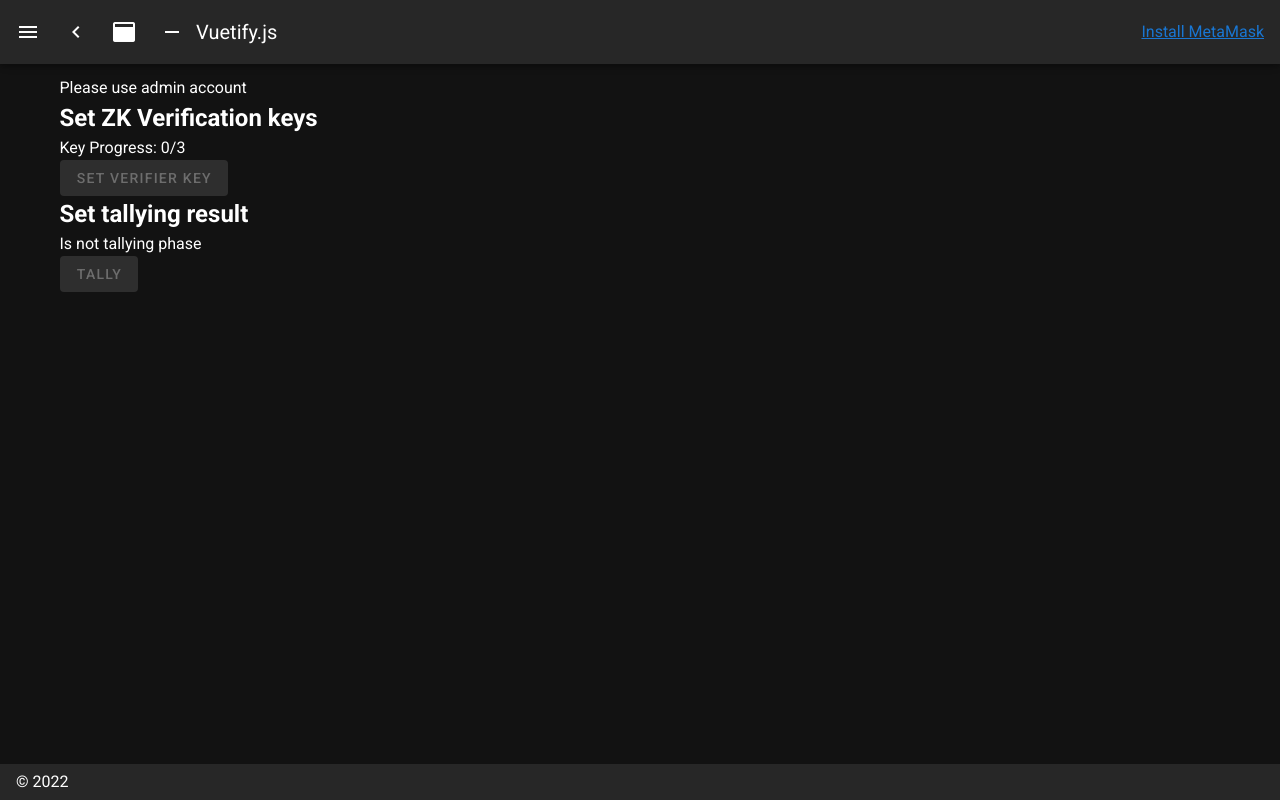
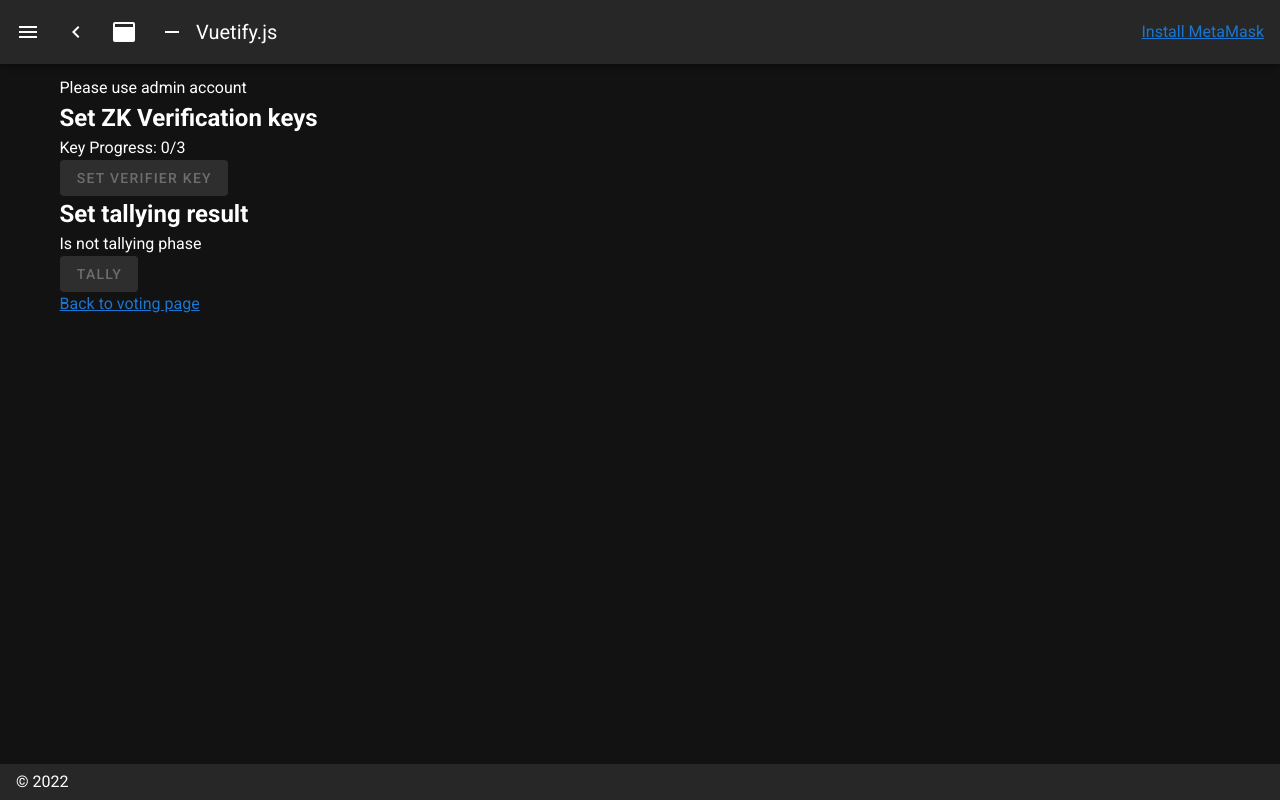
Before and after one commit to DASC7600-2022-E-Voting/E-Voting-App, a Nuxt app: page /vote/0xBC0A7d04161D7269E888ccAc2A7F2dd95ff2387A/admin in a window 1280 px wide. Built offline with nearby package versions, Linux system fonts and the light colour scheme.

Commit message:
♻️ Refactor admin page into vote page

```diff
--- a/layouts/default.vue
+++ b/layouts/default.vue
@@ -78,11 +78,6 @@ export default {
                     title: "Demo Vote",
                     to: `/vote/${contractAddress.eVote}`,
                 },
-                {
-                    icon: "mdi-chart-bubble",
-                    title: "Demo Vote Tally",
-                    to: `/vote/${contractAddress.eVote}/admin`,
-                },
             ],
             miniVariant: false,
             title: "Vuetify.js",
--- a/pages/vote/_id/admin.vue
+++ b/pages/vote/_id/admin.vue
@@ -11,6 +11,9 @@
         <div v-if="!isTallyingPhase">Is not tallying phase</div>
         <div>
             <v-btn :disabled="!isAdmin || !isTallyingPhase" @click="onClickTally">Tally</v-btn>
+        </div>
+        <div>
+            <nuxt-link :to="`/vote/${contractAddress}`">Back to voting page</nuxt-link>
         </div>
     </div>
 </template>
--- a/pages/vote/_id/index.vue
+++ b/pages/vote/_id/index.vue
@@ -38,6 +38,10 @@
         <div v-else>Is not refund phase</div>
         <v-btn :disabled="!isVoter || !isRefundPhase" @click="onClickRefund">Refund</v-btn>
       </div>
+    </div>
+    <div>
+      <h2>Admin page</h2>
+      <nuxt-link :to="`/vote/${contractAddress}/admin`">Go to admin link</nuxt-link>
     </div>
   </div>
 </template>
```
